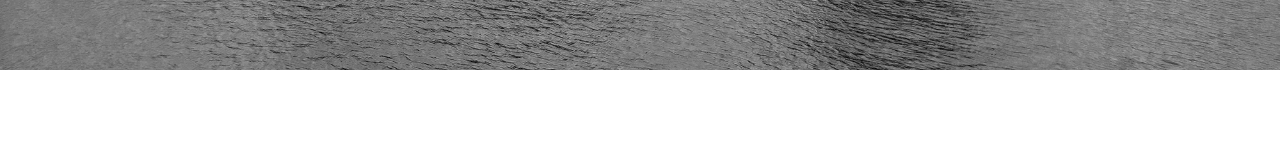
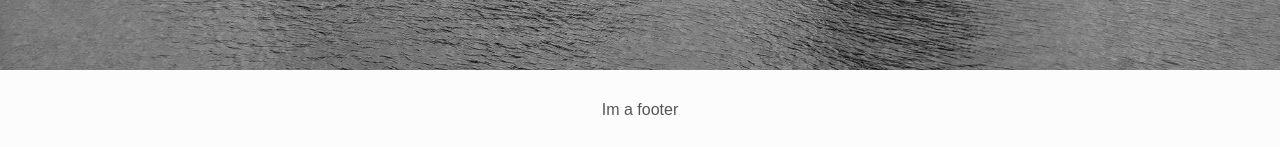
Before and after one commit to dela1000/personalwebsite, a React (Create React App) app: page / in a window 1280 px wide. Shown: the part 1330-1477 px from the top of the page. Before the commit the page ends 1400 px from the top, so only its background shows below. Built offline with nearby package versions, Linux system fonts and the light colour scheme.

Commit message:
add footer

```diff
--- a/src/App.jsx
+++ b/src/App.jsx
@@ -1,6 +1,7 @@
 import React, { useState, useEffect, useContext } from 'react';
 import { BrowserRouter as Router, Switch, Route, Redirect } from 'react-router-dom';
 import Header from './components/Header/index';
+import Footer from './components/Footer/index';
 import Home from './pages/Home/index';
 import Resume from './pages/Resume/index';
 import Tech from './pages/Tech/index';
@@ -30,7 +31,6 @@ export default function App() {
       <Router>
         <Header />
         <main>
-          <div className="h-screen">
           <Switch>
             <Route exact path="/">
               <Home windowType={windowType} />
@@ -54,7 +54,7 @@ export default function App() {
               <Redirect to="/" />
             </Route>
           </Switch>
-          </div>
+          <Footer />
         </main>
       </Router>
     </div>
--- /dev/null
+++ b/src/components/Footer/Footer.jsx
@@ -0,0 +1,15 @@
+import { useContext } from 'react';
+import './Footer.css';
+import { ThemeContext } from '../../contexts/theme';
+
+export default function Footer() {
+  const [{ themeName }] = useContext(ThemeContext);
+  return (
+    <footer
+      id="top"
+      className={`${themeName}-header w-screen items-center py-7 flex justify-around sticky`}
+    >
+      Im a footer
+    </footer>
+  );
+}
--- /dev/null
+++ b/src/components/Footer/index.js
@@ -0,0 +1 @@
+export { default } from './Footer';
```
Also changed, not shown: src/components/Footer/Footer.css (added). Lines whose indentation alone changed are shown as unchanged.
